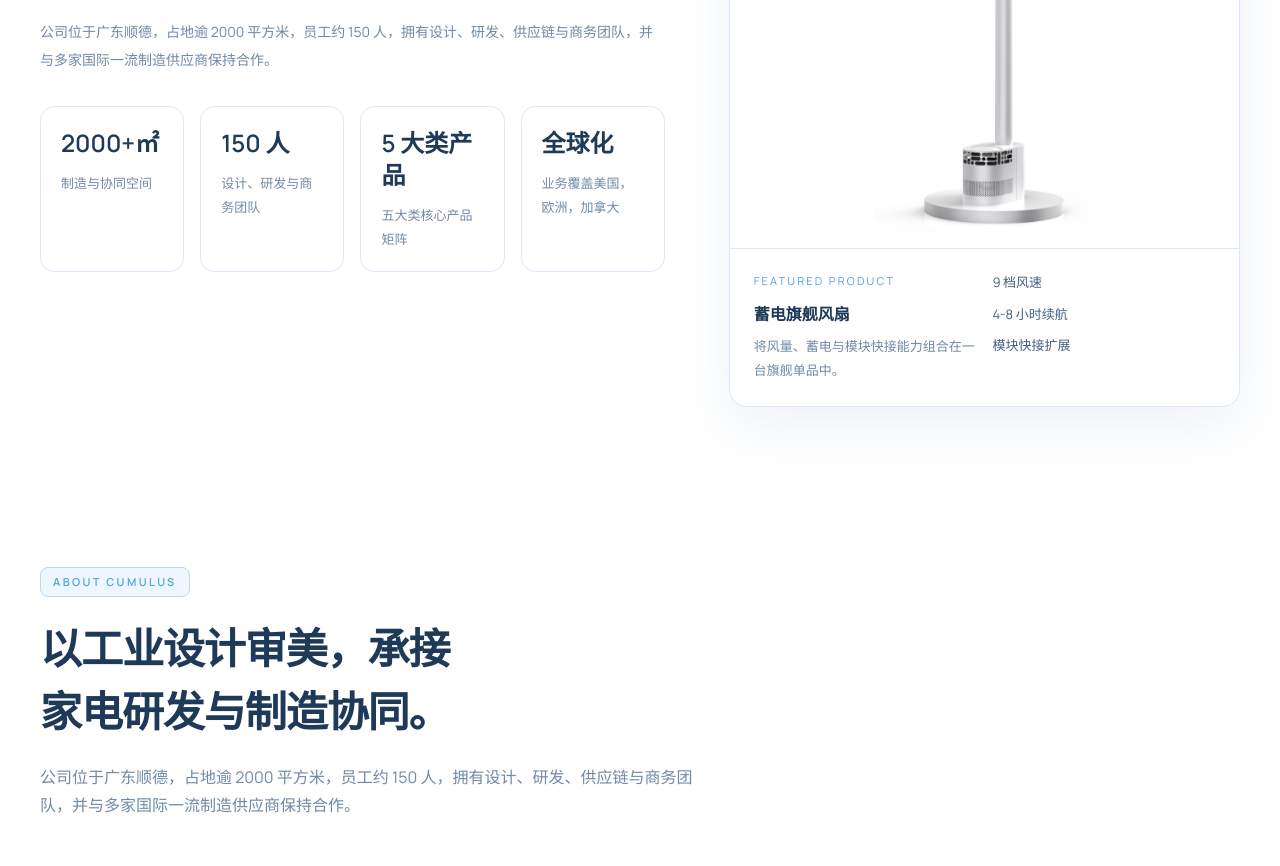
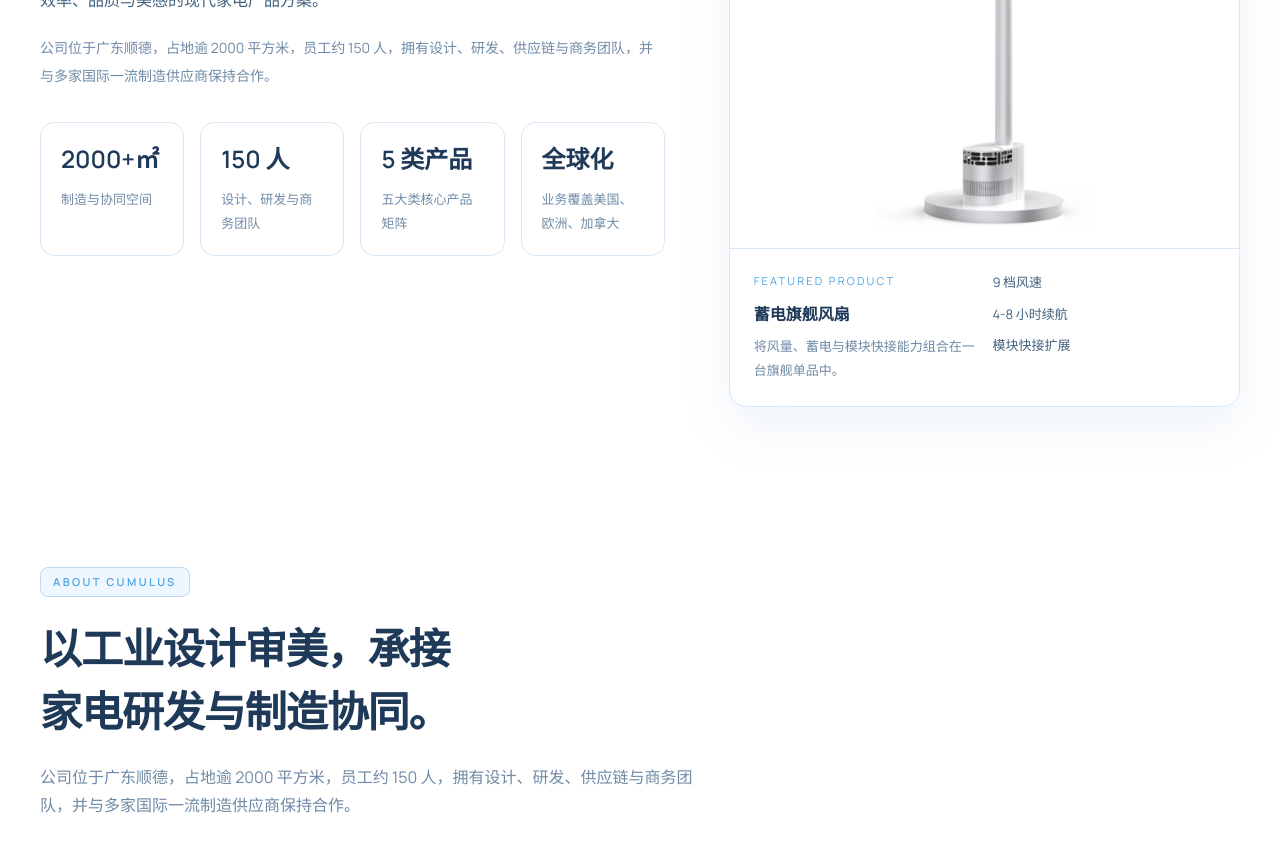
Before and after one commit to 8dspaces/jiyun, a Next.js app: page / in a window 1280 px wide. Shown: the part 1140-2006 px from the top of the page. Built offline with nearby package versions, Linux system fonts and the light colour scheme.

Commit message:
update minor

```diff
--- a/data/site.ts
+++ b/data/site.ts
@@ -93,8 +93,8 @@ export const companyProfile = {
 export const statistics: StatisticItem[] = [
   { value: "2000+㎡", label: "制造与协同空间" },
   { value: "150 人", label: "设计、研发与商务团队" },
-  { value: "5 大类产品", label: "五大类核心产品矩阵" },
-  { value: "全球化", label: "业务覆盖美国，欧洲，加拿大" },
+  { value: "5 类产品", label: "五大类核心产品矩阵" },
+  { value: "全球化", label: "业务覆盖美国、欧洲、加拿大" },
 ];
 
 export const capabilities: CapabilityItem[] = [
```
